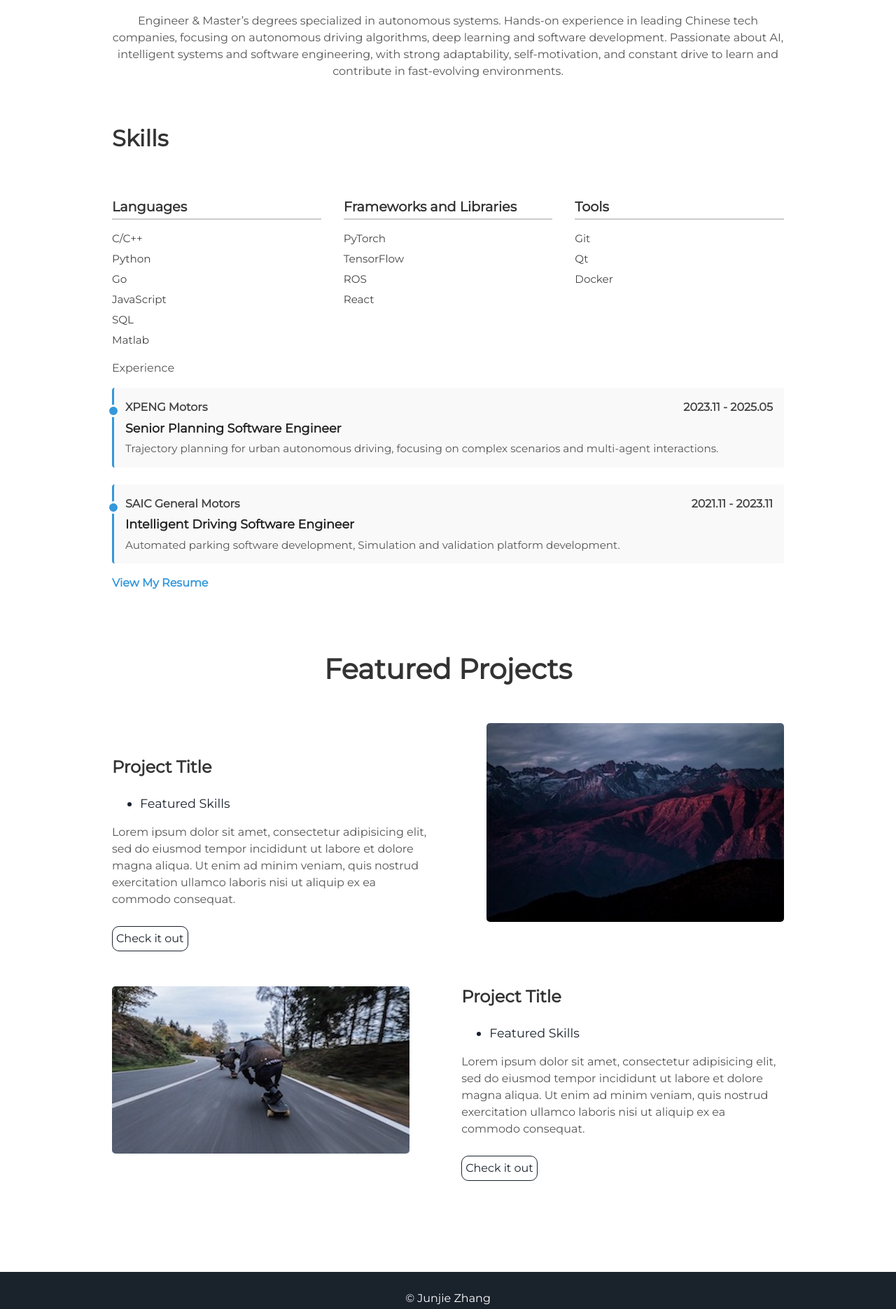
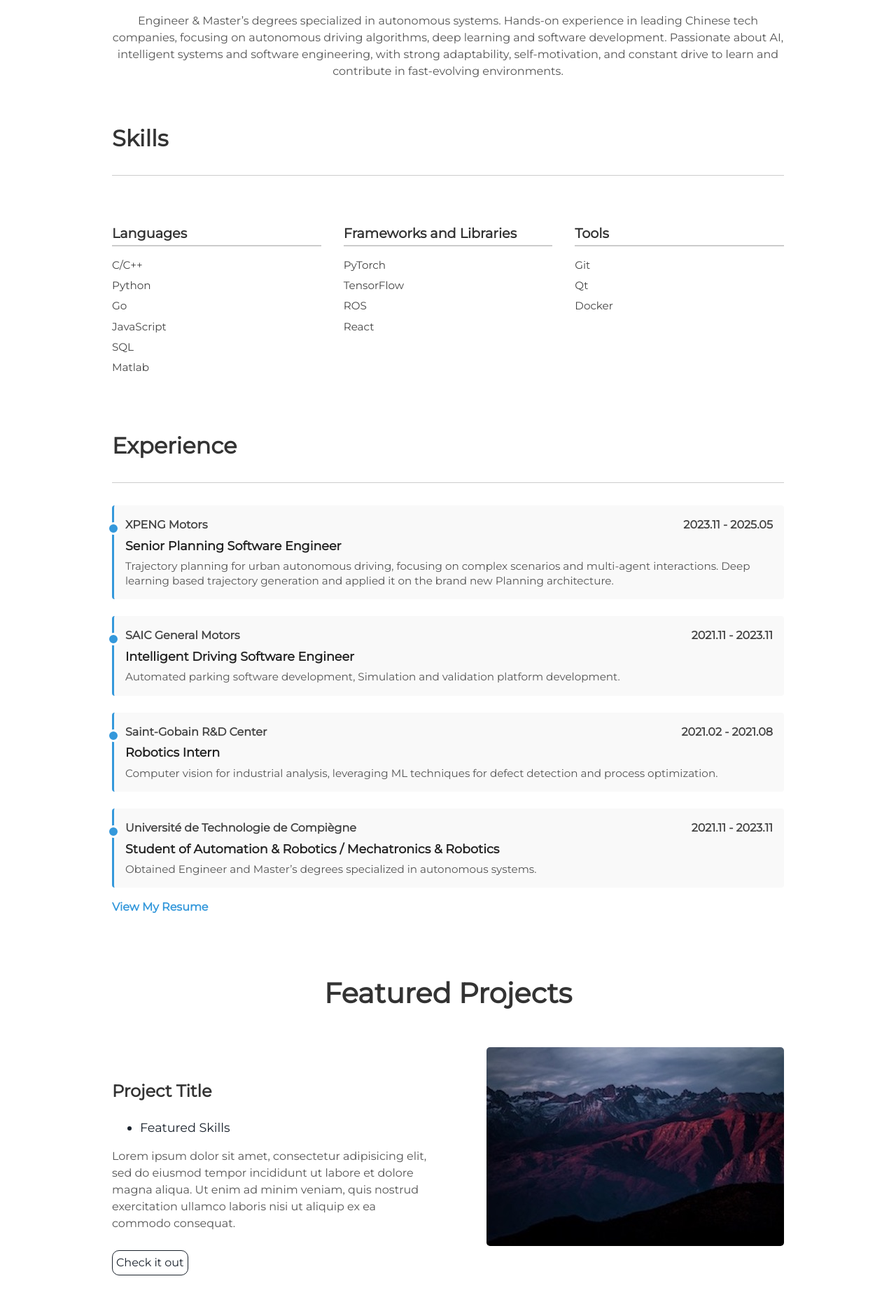
Before and after one commit to Junjie-Iya/Junjie-Iya.github.io, a Jekyll site: the page built from index.html, in a window 1280 px wide. Shown: the part 1039-2909 px from the top of the page at 70% size. Built offline with Jekyll 4.4.1, drawn with Linux system fonts in a browser that asks for light colours.

Commit message:
updated experience

```diff
--- a/_data/experience.yml
+++ b/_data/experience.yml
@@ -2,10 +2,22 @@
   url: https://sometech.example.com
   time: "2023.11 - 2025.05"
   position: Senior Planning Software Engineer
-  description: "Trajectory planning for urban autonomous driving, focusing on complex scenarios and multi-agent interactions."
+  description: "Trajectory planning for urban autonomous driving, focusing on complex scenarios and multi-agent interactions.\nDeep learning based trajectory generation and applied it on the brand new Planning architecture."
 
 - company: SAIC General Motors
   url: https://ailabs.example.com
   time: "2021.11 - 2023.11"
   position: Intelligent Driving Software Engineer
   description: "Automated parking software development, Simulation and validation platform development."
+
+- company: Saint-Gobain R&D Center
+  url: https://ailabs.example.com
+  time: "2021.02 - 2021.08"
+  position: Robotics Intern
+  description: "Computer vision for industrial analysis, leveraging ML techniques for defect detection and process optimization."
+
+- company: Université de Technologie de Compiègne
+  url: https://ailabs.example.com
+  time: "2021.11 - 2023.11"
+  position: Student of Automation & Robotics / Mechatronics & Robotics
+  description: "Obtained Engineer and Master’s degrees specialized in autonomous systems."
--- a/_includes/about.html
+++ b/_includes/about.html
@@ -4,6 +4,7 @@
 </div>
 <section class="section skills">
   <h2> Skills </h2>
+  <hr class="section-divider">
   <div class="skills-grid">
     <div class="skill-category">
       <h3>Languages</h3>
--- a/_includes/experience.html
+++ b/_includes/experience.html
@@ -1,5 +1,6 @@
 <section class="section experience">
-  <div class="section__title">Experience</div>
+  <h2>Experience</h2>
+  <hr class="section-divider">
   <div class="section__content">
     <div class="jobs">
       {% for job in site.data.experience %}
```
Also changed, not shown: assets/css/main.css.
